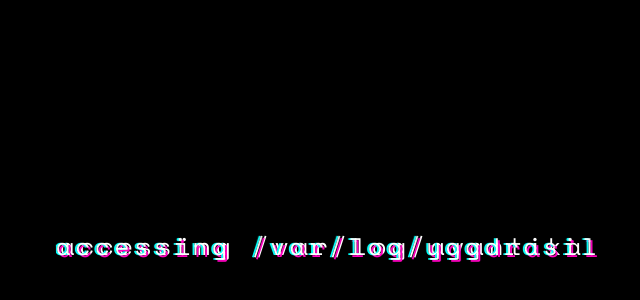
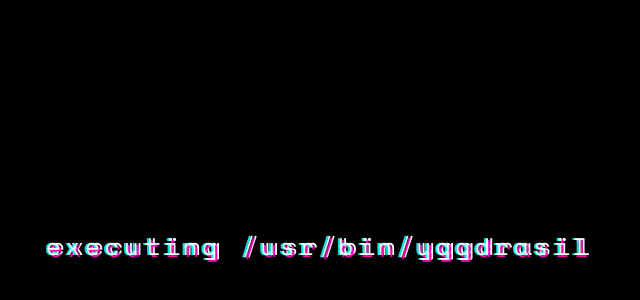
Before and after one commit to iamavu/yggdrasil, a plain HTML site: page index.html in a window 1280 px wide. Shown: the part 154-454 px from the top of the page, without its empty margins (317-957 px from the left). Drawn offline with nearby package versions, Linux system fonts and the light colour scheme.

Commit message:
changed wording of open-effect

```diff
--- a/css/style.css
+++ b/css/style.css
@@ -34,7 +34,7 @@ body
   animation: glitch-skew 1s infinite linear alternate-reverse;
 }
 #open-effect::before {
-  content: 'accessing /var/log/yggdrasil';
+  content: 'executing /usr/bin/yggdrasill';
   position: absolute;
   left: 2px;
   text-shadow: -2px 0 #ff00c1;
@@ -42,7 +42,7 @@ body
   animation: glitch-anim 5s infinite linear alternate-reverse;
 }
 #open-effect::after {
-  content: 'accessing /var/log/yggdrasil';
+  content: 'executing /usr/bin/yggdrasil';
   position: absolute;
   left: -4px;
   text-shadow: -2px 0 #00fff9, 2px 2px #ff00c1;
--- a/js/random-letter.js
+++ b/js/random-letter.js
@@ -8,7 +8,7 @@ var Messenger = function(el){
     m.current_length = 0;
     m.fadeBuffer = false;
     m.messages = [
-      'accessing /var/log/avantika'
+      'executing /usr/bin/yggdrasil'
     ];
 
     setTimeout(m.animateIn, 100);
```
